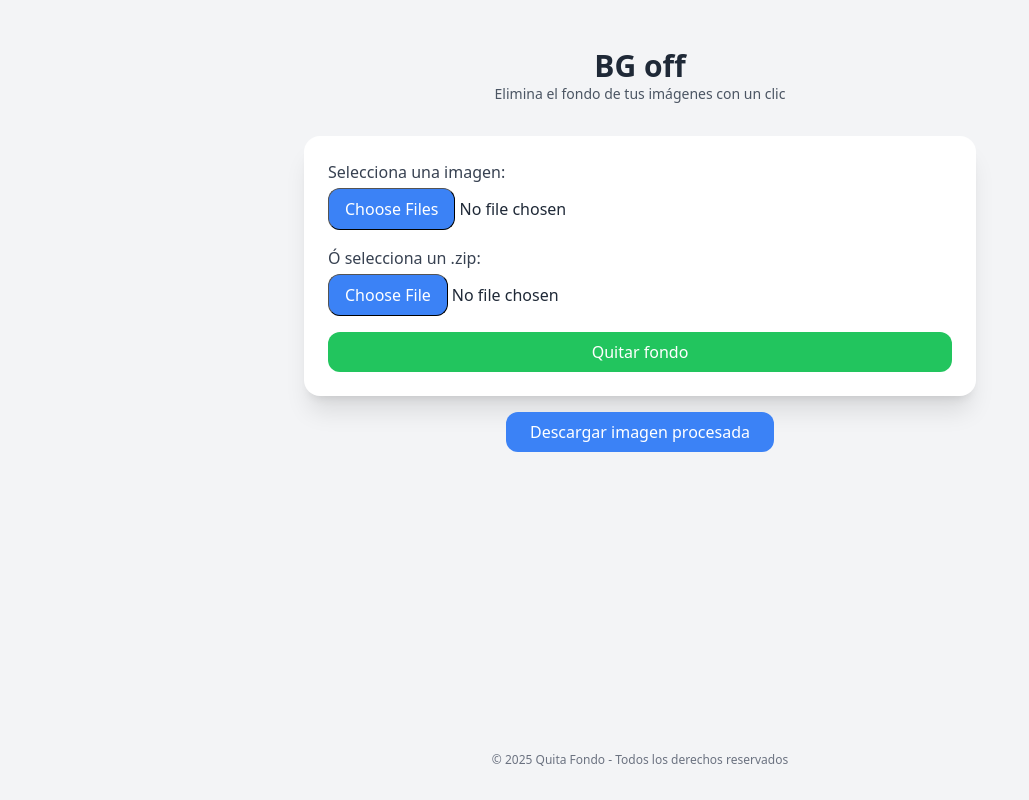
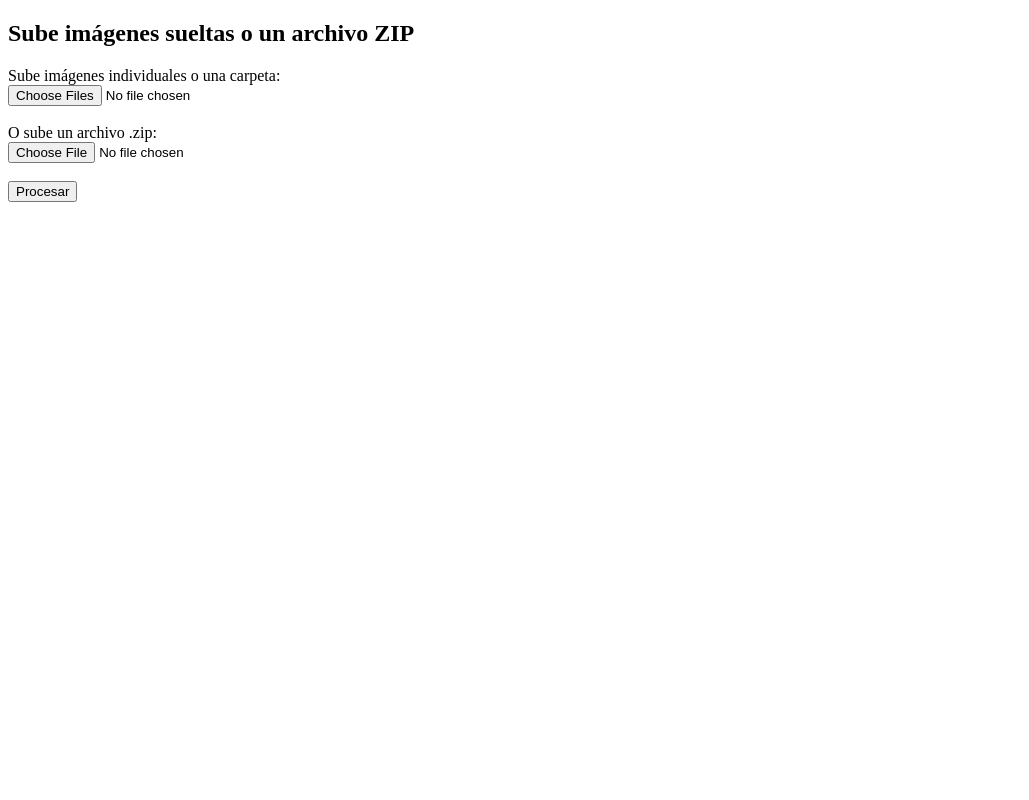
Before and after one commit to Elojandria/bg_off, a Flask app: page / in a window 1280 px wide. Shown: the whole page, without its empty margins (0-1029 px from the left). Run offline with Flask 3, Linux system fonts and the light colour scheme; some libraries are stand-ins or nearby versions.

Commit message:
Update index.html

```diff
--- a/templates/index.html
+++ b/templates/index.html
@@ -1,105 +1,19 @@
 <!DOCTYPE html>
 <html lang="es">
 <head>
-  <meta charset="UTF-8" />
-  <meta name="viewport" content="width=device-width, initial-scale=1.0" />
-  <title>BG off</title>
-  <link rel="icon" href="/favicon.ico" />
-  <script src="https://cdn.tailwindcss.com"></script>
+    <meta charset="UTF-8">
+    <title>Sube tus imágenes</title>
 </head>
-<body class="bg-gray-100 text-gray-800 flex flex-col items-center min-h-screen p-4">
+<body>
+    <h2>Sube imágenes sueltas o un archivo ZIP</h2>
+    <form action="/upload" method="post" enctype="multipart/form-data">
+        <label>Sube imágenes individuales o una carpeta:</label><br>
+        <input type="file" name="images" multiple webkitdirectory directory><br><br>
 
-  <!-- Encabezado -->
-  <header class="w-full max-w-2xl text-center my-8">
-    <h1 class="text-3xl font-bold">BG off</h1>
-    <p class="text-sm text-gray-600">Elimina el fondo de tus imágenes con un clic</p>
+        <label>O sube un archivo .zip:</label><br>
+        <input type="file" name="zipfile"><br><br>
 
-  </header>
-
-  <!-- Contenedor principal -->
-  <main class="w-full max-w-2xl bg-white shadow-xl rounded-2xl p-6">
-    <form id="uploadForm" class="space-y-4">
-
-      <!-- Carga de archivo de imagen-->
-      <label class="block">
-        <span class="text-gray-700">Selecciona una imagen:</span>
-        <input  type="file" name="images" accept=".jpg,.jpeg,.png,.webp" multiple
-               class="mt-1 block w-left file:py-2 file:px-4 file:border file:rounded-xl file:bg-blue-500 file:text-white hover:file:bg-blue-600"/>
-      </label>
-      <!-- Carga de archivo de zip -->
-       <label class="block">
-        <span class="text-gray-700">Ó selecciona un .zip:</span>
-        <input  type="file" name="zipfile" accept=".zip"
-               class="mt-1 block w-right file:py-2 file:px-4 file:border file:rounded-xl file:bg-blue-500 file:text-white hover:file:bg-blue-600"/>
-      </label>
-
-      <!-- Botón de subir -->
-      <button type="submit"
-              class="w-full bg-green-500 text-white py-2 px-4 rounded-xl hover:bg-green-600 transition">
-        Quitar fondo
-      </button>
-
-      <!-- Barra de progreso -->
-      <div id="progressBar" class="w-full bg-gray-200 rounded-full h-4 hidden">
-        <div id="progressFill" class="bg-green-500 h-4 rounded-full transition-all duration-300" style="width: 0%;"></div>
-      </div>
-
-      <!-- Mensajes -->
-      <div id="message" class="text-center text-sm mt-2 hidden"></div>
+        <input type="submit" value="Procesar">
     </form>
-  </main>
-     <!-- Botón de descarga -->
-    <button id="downloadButton" class="bg-blue-500 text-white py-2 px-6 rounded-xl mt-4 hidden">
-      Descargar imagen procesada
-    </button>
-
-  <!-- Footer -->
-  <footer class="mt-auto py-4 text-xs text-gray-500">
-    © 2025 Quita Fondo - Todos los derechos reservados
-  </footer>
-
-  <!-- Script para manejar progreso y mensajes -->
-  <script>
-    const form = document.getElementById('uploadForm');
-    const progressBar = document.getElementById('progressBar');
-    const progressFill = document.getElementById('progressFill');
-    const message = document.getElementById('message');
-
-    form.addEventListener('submit', async (e) => {
-      e.preventDefault();
-
-      progressBar.classList.remove('hidden');
-      message.classList.add('hidden');
-      progressFill.style.width = '10%';
-
-      // Simulación de progreso (reemplazar con lógica real)
-      setTimeout(() => progressFill.style.width = '50%', 500);
-      setTimeout(() => progressFill.style.width = '100%', 1500);
-
-      // Simula respuesta (reemplaza con tu llamada a Replicate)
-      setTimeout(() => {
-        message.textContent = '✅ Imagen procesada con éxito.';
-        message.className = 'text-green-600 text-center text-sm mt-2';
-        message.classList.remove('hidden');
-        progressBar.classList.add('hidden');
-      }, 2000);
-    });
-  </script>
-  <!-- Script para descargar las imagenes -->
-  <script>
-  // Suponiendo que el backend ya procesó y subió la imagen
-  const processedImageName = 'imagen_sin_fondo.png';  // O el nombre que hayas generado dinámicamente
-  const downloadUrl = `/download/${processedImageName}`;  // Ruta de Flask para descargar
-
-  // Mostrar el botón de descarga una vez que el procesamiento haya terminado
-  document.getElementById('downloadButton').addEventListener('click', function() {
-    window.location.href = downloadUrl;  // Esto hará que se inicie la descarga
-  });
-
-  // Hacer visible el botón de descarga después del procesamiento
-  // Esto debe activarse una vez que la imagen esté lista
-  document.getElementById('downloadButton').classList.remove('hidden');
-</script>
-
 </body>
 </html>
```
